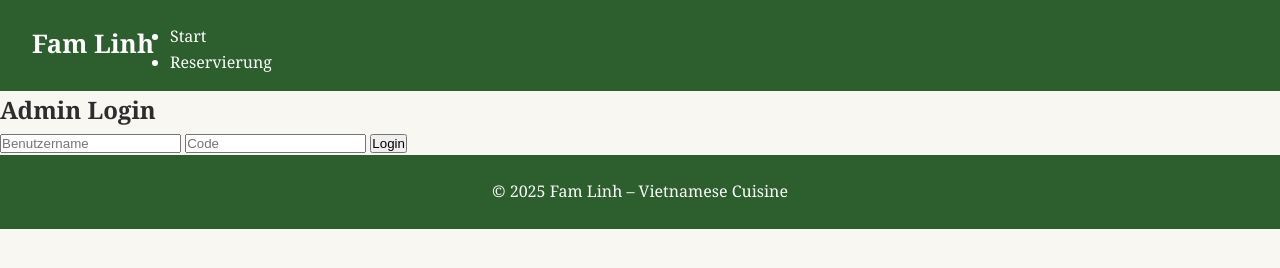
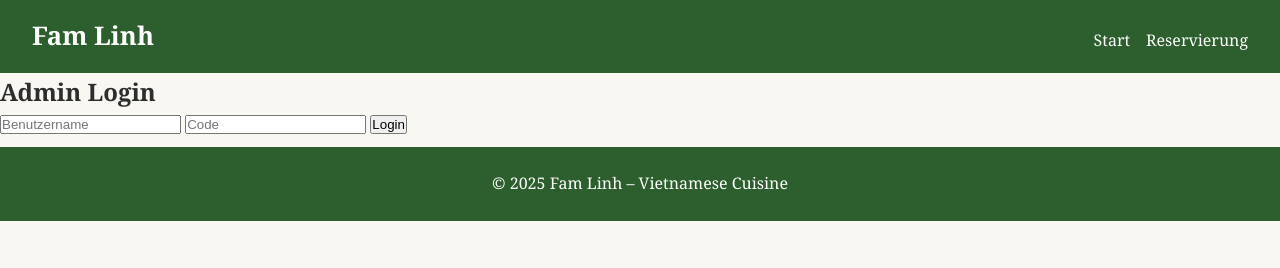
Before and after one commit to Willi-frr/famlinh-website, a plain HTML site: page admin.html in a window 1280 px wide. Drawn offline with Linux system fonts and the light colour scheme.

Commit message:
Update admin.html

```diff
--- a/admin.html
+++ b/admin.html
@@ -9,12 +9,10 @@
 </head>
 <body>
   <header>
-    <nav class="navbar">
-      <div class="logo">Fam Linh</div>
-      <ul class="nav-links">
-        <li><a href="index.html">Start</a></li>
-        <li><a href="reservierung.html">Reservierung</a></li>
-      </ul>
+    <div class="logo">Fam Linh</div>
+    <nav>
+      <a href="index.html">Start</a>
+      <a href="reservierung.html">Reservierung</a>
     </nav>
   </header>
 
@@ -24,7 +22,7 @@
       <input type="text" id="admin-user" placeholder="Benutzername" />
       <input type="password" id="admin-pass" placeholder="Code" />
       <button onclick="checkLogin()">Login</button>
-      <p id="login-msg" style="color: red;"></p>
+      <p id="login-msg" style="color: red; margin-top: 10px;"></p>
     </div>
 
     <div id="admin-area" style="display: none;">
@@ -40,7 +38,7 @@
           </tr>
         </thead>
         <tbody id="res-liste">
-          <!-- Wird dynamisch eingefügt -->
+          <!-- Inhalte werden per JavaScript geladen -->
         </tbody>
       </table>
       <button onclick="logout()" style="margin-top: 20px;">Logout</button>
@@ -48,7 +46,7 @@
   </main>
 
   <footer>
-    <p>&copy; 2025 Fam Linh – Vietnamese Cuisine</p>
+    <p>© 2025 Fam Linh – Vietnamese Cuisine</p>
   </footer>
 </body>
 </html>
```
